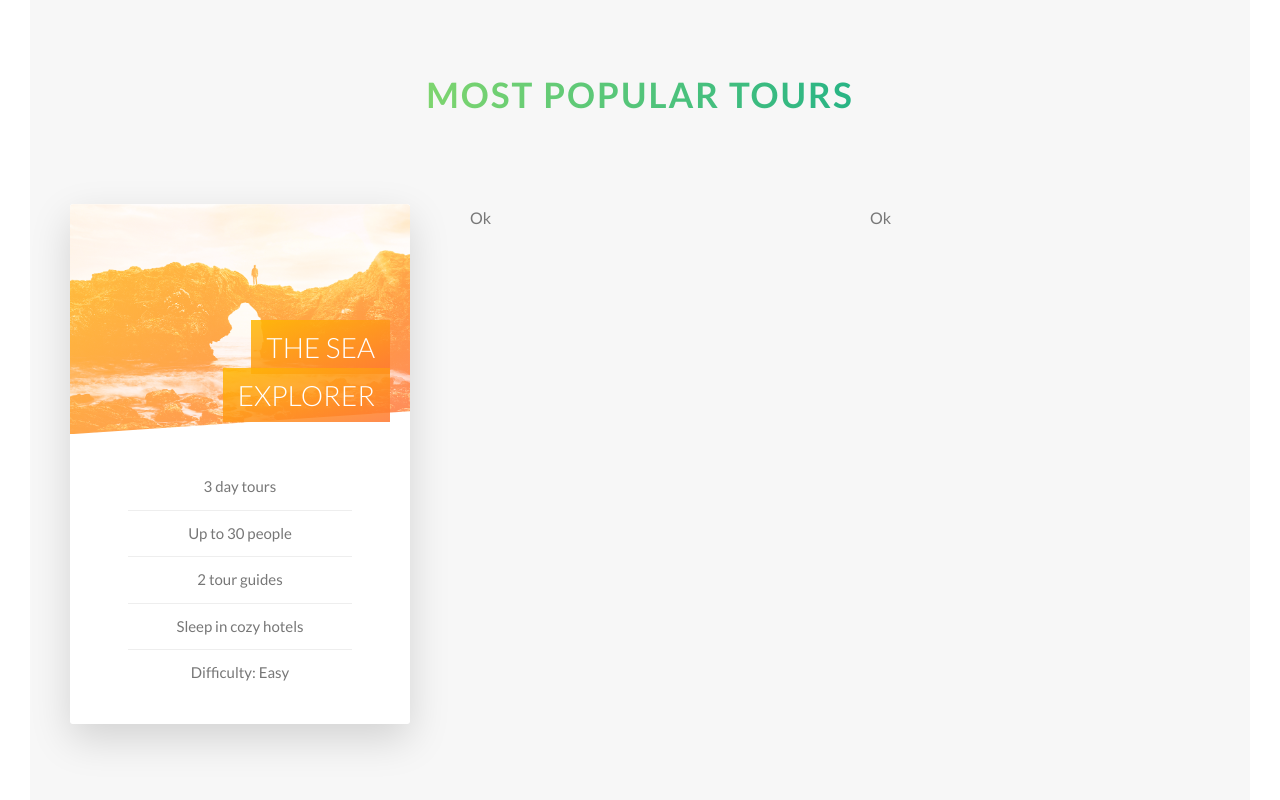
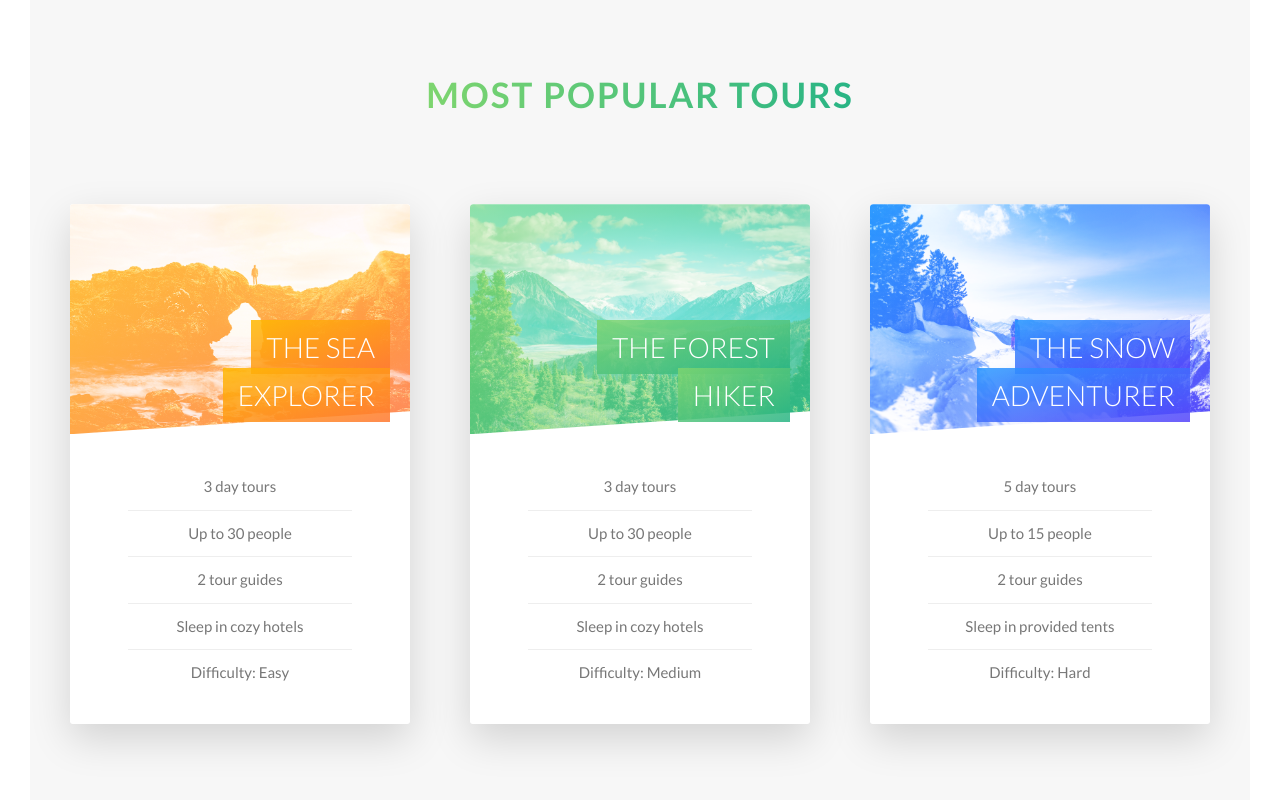
Before and after one commit to deep005/Natours, a website: page index.html in a window 1280 px wide. Shown: the part 2197-2997 px from the top of the page. Drawn offline with Linux system fonts and the light colour scheme.

Commit message:
building the rest of the cards

```diff
--- a/index.html
+++ b/index.html
@@ -120,15 +120,81 @@
                            </div>
                            <div class="card__side card__side--back
                            card__side--back-1">
-                                back
+                                <div class="card__cta">
+                                    <div class="card__price-box">
+                                        <div class="card__price-only">Only</div>
+                                        <div class="card__price-value">$297</div>
+                                    </div>
+                                    <a href="#" class="btn btn--white">Book Now</a>
+                                </div>
                             </div>
                        </div>
                     </div>
                     <div class="col-1-of-3">
-                        Ok
+                        <div class="card">
+                            <div class="card__side card__side--front card__side--front-2">
+                                <div class="card__picture card__picture--2">
+                                        &nbsp;
+                                </div>
+                                <h4 class="card__heading">
+                                    <span class="card__heading-span card__heading-span--2">
+                                        The Forest Hiker
+                                    </span>
+                                </h4>
+                                <div class="card__details">
+                                        <ul>
+                                            <li>3 day tours</li>
+                                            <li>Up to 30 people</li>
+                                            <li>2 tour guides</li>
+                                            <li>Sleep in cozy hotels</li>
+                                            <li>Difficulty: Medium</li>
+                                        </ul>
+                                </div>
+                            </div>
+                            <div class="card__side card__side--back
+                            card__side--back-2">
+                                <div class="card__cta">
+                                    <div class="card__price-box">
+                                        <div class="card__price-only">Only</div>
+                                        <div class="card__price-value">$497</div>
+                                    </div>
+                                    <a href="#" class="btn btn--white">Book Now</a>
+                                </div>
+                            </div>
+                        </div>
                     </div>
                     <div class="col-1-of-3">
-                        Ok
+                        <div class="card">
+                            <div class="card__side card__side--front card__side--front-1">
+                                <div class="card__picture card__picture--3">
+                                        &nbsp;
+                                </div>
+                                <h4 class="card__heading">
+                                    <span class="card__heading-span card__heading-span--3">
+                                        The Snow Adventurer
+                                    </span>
+                                </h4>
+                                <div class="card__details">
+                                        <ul>
+                                            <li>5 day tours</li>
+                                            <li>Up to 15 people</li>
+                                            <li>2 tour guides</li>
+                                            <li>Sleep in provided tents</li>
+                                            <li>Difficulty: Hard</li>
+                                        </ul>
+                                </div>
+                            </div>
+                            <div class="card__side card__side--back
+                            card__side--back-3">
+                                <div class="card__cta">
+                                    <div class="card__price-box">
+                                        <div class="card__price-only">Only</div>
+                                        <div class="card__price-value">$897</div>
+                                    </div>
+                                    <a href="#" class="btn btn--white">Book Now</a>
+                                </div>
+                            </div>
+                        </div>
                     </div>
                 </div>
            </section>
--- a/sass/components/_cards.scss
+++ b/sass/components/_cards.scss
@@ -26,7 +26,16 @@
             transform: rotateY(-180deg);
 
             &-1{
-                background-image: linear-gradient(to right bottom, $color-secondary-light, $color-secondary-dark);
+                background-image: linear-gradient(to right bottom, $color-secondary-light,
+                $color-secondary-dark);
+            }
+
+            &-2{
+                background-image: linear-gradient(to right bottom, $color-primary-light, $color-primary-dark);
+            }
+
+            &-3{
+                background-image: linear-gradient(to right bottom, $color-tertiary-light, $color-tertiary-dark);
             }
         }
     }
@@ -120,4 +129,27 @@
             }
         }
     }
+    //Back side styling
+    &__cta{
+        position: absolute;
+        top: 50%;
+        left: 50%;
+        transform: translate(-50%, -50%);
+        width: 90%;
+        text-align: center;
+    }
+
+    &__price-box{
+        text-align: center;
+        margin-bottom: 8rem;
+        color: white;
+    }
+    &__price-only{
+        font-size: 1.4rem;
+        text-transform: Uppercase;
+    }
+    &__price-value{
+        font-size: 6rem;
+        font-weight: 100;
+    }
 }
```
Also changed, not shown: css/style.css.
